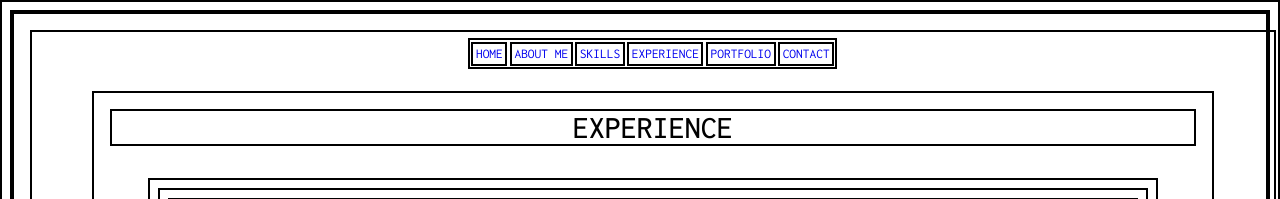
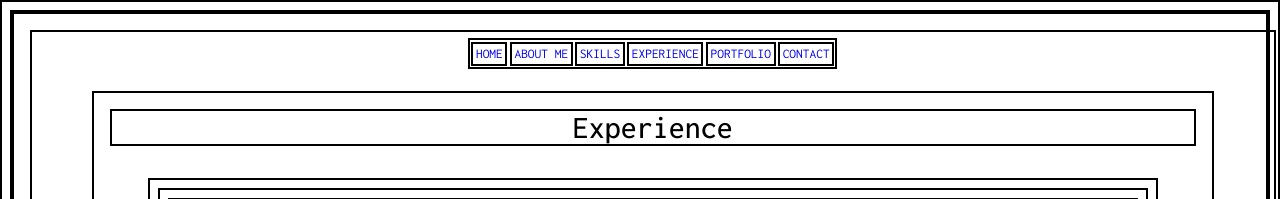
Before and after one commit to gregdusek/my-portfolio, a React (Create React App) app: page /Experience in a window 1280 px wide. Shown: the top 199 px of the page. Built offline with nearby package versions, Linux system fonts and the light colour scheme.

Commit message:
Updated experience paragraphs

```diff
--- a/src/Components/Experience/index.js
+++ b/src/Components/Experience/index.js
@@ -3,7 +3,7 @@ import './styles.css';
 const Experience = () => {
     return (
         <div className='experience-container'>
-            <h1 className='page-title'>EXPERIENCE</h1>
+            <h1 className='page-title'>Experience</h1>
                 <div className='row-container'>
                     <div className='training-row'>
                         <h2 className='training-title'>Training</h2>
```
